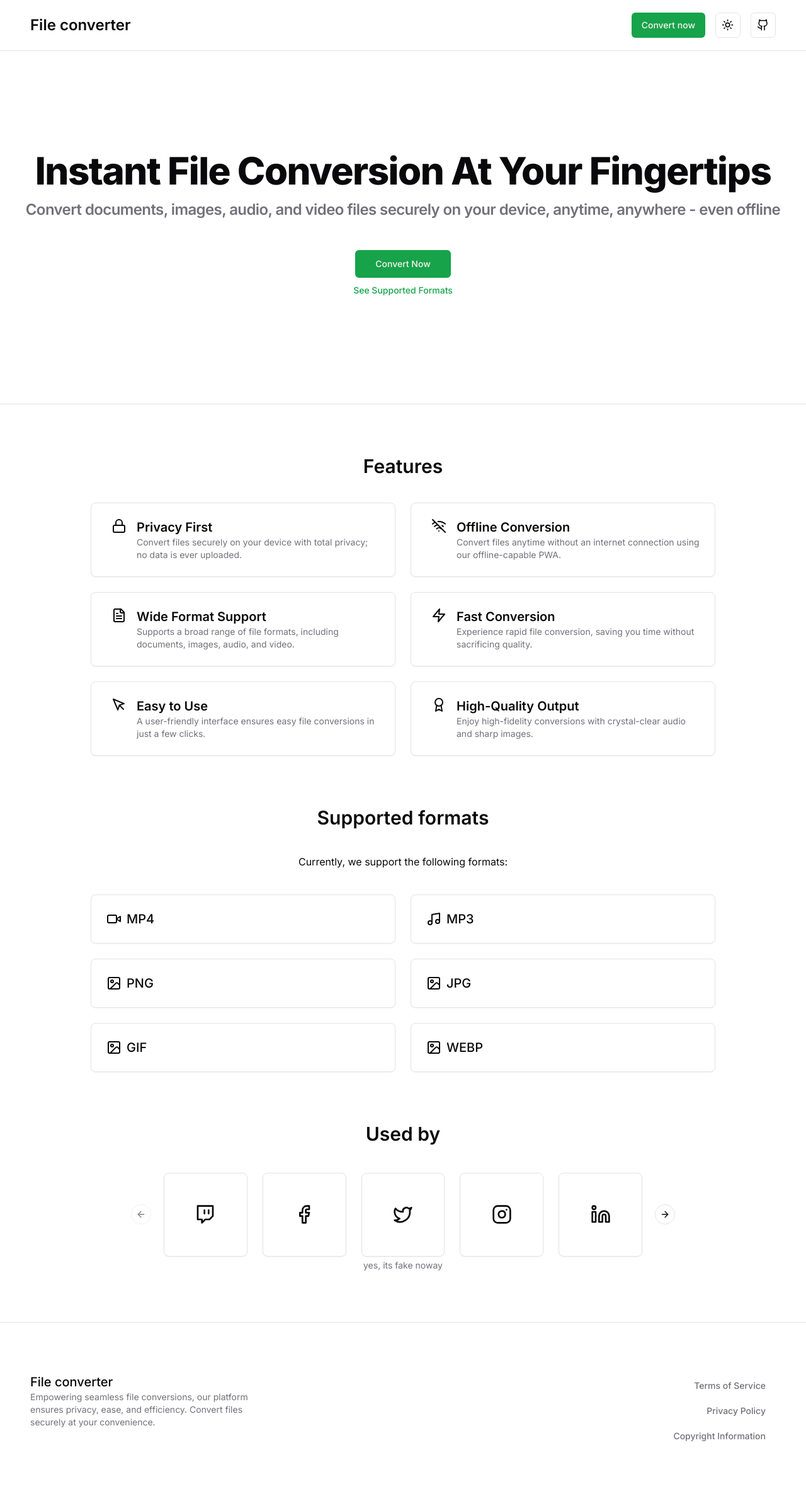
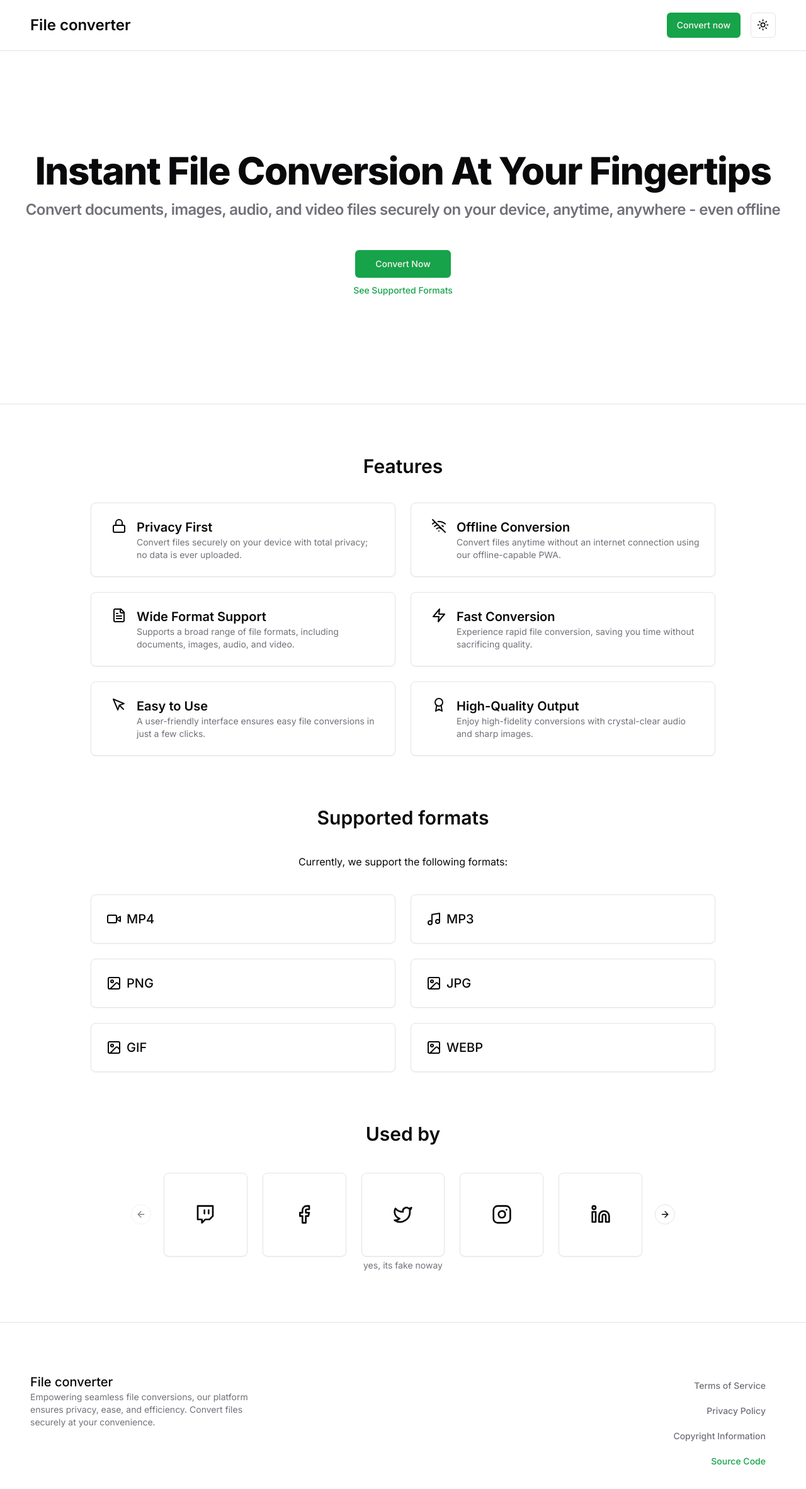
Before and after one commit to whoyoux/file-converter, a Next.js app: page / in a window 1280 px wide. Shown: the top 2364 px of the page at 63% size. Built offline with nearby package versions, Linux system fonts and the light colour scheme.

Commit message:
moved source code button from header to footer

```diff
--- a/src/components/footer.tsx
+++ b/src/components/footer.tsx
@@ -29,6 +29,13 @@ const Footer = () => {
 						Copyright Information
 					</Button>
 				</Link>
+				<Link
+					href="https://github.com/whoyoux/file-converter"
+					target="_blank"
+					referrerPolicy="no-referrer"
+				>
+					<Button variant="link">Source Code</Button>
+				</Link>
 			</div>
 		</footer>
 	);
--- a/src/components/header.tsx
+++ b/src/components/header.tsx
@@ -1,5 +1,4 @@
 import { Button } from "@/components/ui/button";
-import { Github } from "lucide-react";
 import Link from "next/link";
 import { ThemeDropdown } from "./theme-dropdown";
 
@@ -14,15 +13,6 @@ const Header = () => {
 					<Button>Convert now</Button>
 				</Link>
 				<ThemeDropdown />
-				<Link
-					href="https://github.com/whoyoux/file-converter"
-					target="_blank"
-					referrerPolicy="no-referrer"
-				>
-					<Button variant="outline" size="icon">
-						<Github className="h-[1.2rem] w-[1.2rem]" />
-					</Button>
-				</Link>
 			</div>
 		</header>
 	);
```
